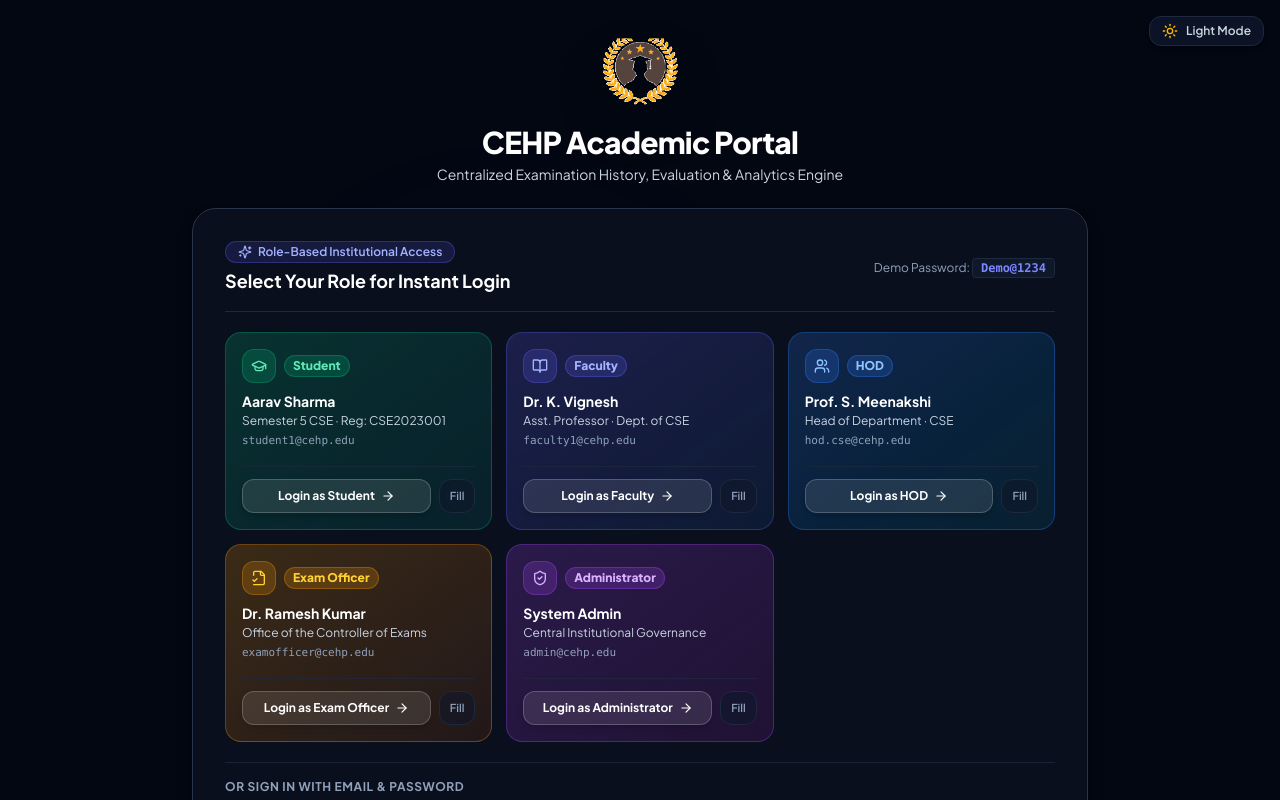
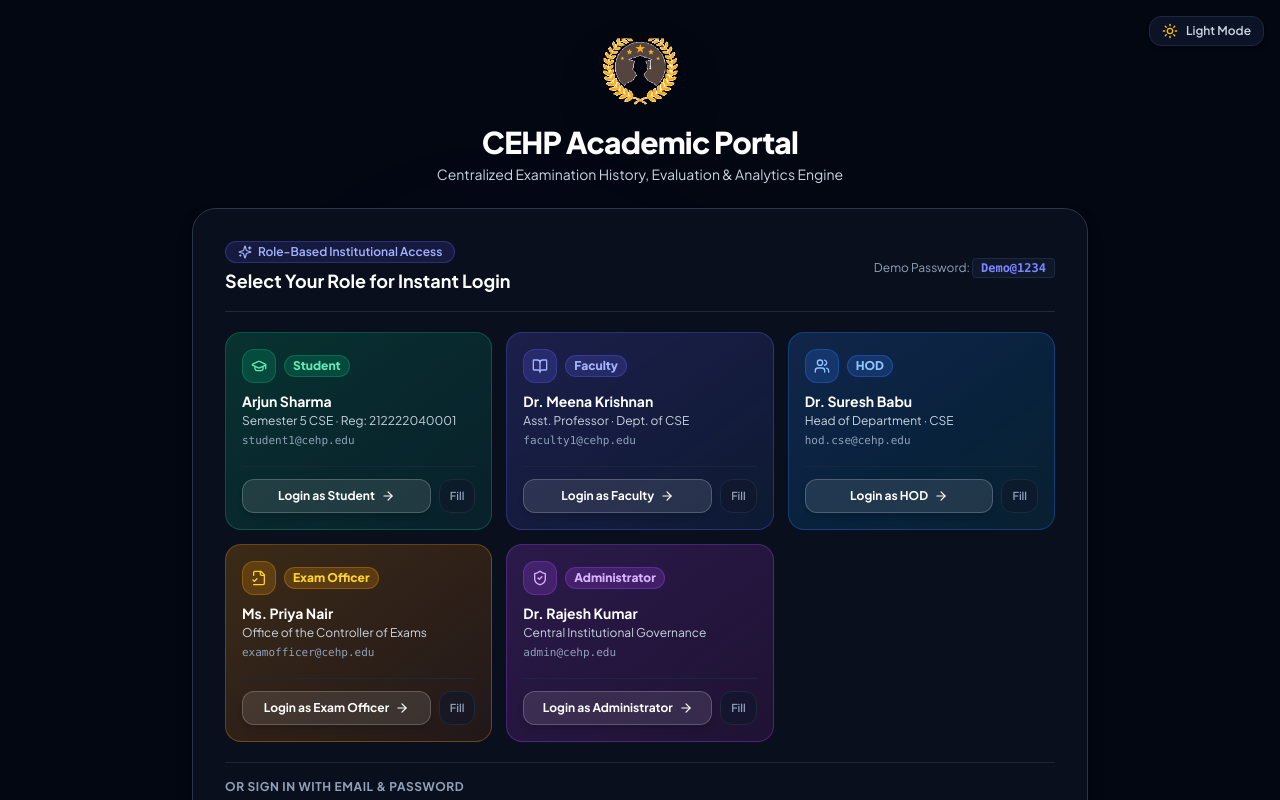
Before and after one commit to HARSAVARTHAN7/CEHP, a React (Vite) app in the folder frontend/: page /login in a window 1280 px wide. Shown: the top 800 px of the page. Built offline with nearby package versions, Linux system fonts and the light colour scheme; no server answers.

Commit message:
fix(auth): sync instant login roles with database accounts and refine connection error handling

```diff
--- a/frontend/src/pages/LoginPage.tsx
+++ b/frontend/src/pages/LoginPage.tsx
@@ -35,8 +35,8 @@ const ROLES: DemoRole[] = [
   {
     key: 'student',
     roleName: 'Student',
-    name: 'Aarav Sharma',
-    desc: 'Semester 5 CSE · Reg: CSE2023001',
+    name: 'Arjun Sharma',
+    desc: 'Semester 5 CSE · Reg: 212222040001',
     email: 'student1@cehp.edu',
     icon: GraduationCap,
     color: 'from-emerald-500/20 to-teal-500/10 border-emerald-500/30 hover:border-emerald-500/70',
@@ -47,7 +47,7 @@ const ROLES: DemoRole[] = [
   {
     key: 'faculty',
     roleName: 'Faculty',
-    name: 'Dr. K. Vignesh',
+    name: 'Dr. Meena Krishnan',
     desc: 'Asst. Professor · Dept. of CSE',
     email: 'faculty1@cehp.edu',
     icon: BookOpen,
@@ -59,7 +59,7 @@ const ROLES: DemoRole[] = [
   {
     key: 'hod',
     roleName: 'HOD',
-    name: 'Prof. S. Meenakshi',
+    name: 'Dr. Suresh Babu',
     desc: 'Head of Department · CSE',
     email: 'hod.cse@cehp.edu',
     icon: Users,
@@ -71,7 +71,7 @@ const ROLES: DemoRole[] = [
   {
     key: 'exam_officer',
     roleName: 'Exam Officer',
-    name: 'Dr. Ramesh Kumar',
+    name: 'Ms. Priya Nair',
     desc: 'Office of the Controller of Exams',
     email: 'examofficer@cehp.edu',
     icon: FileCheck2,
@@ -83,7 +83,7 @@ const ROLES: DemoRole[] = [
   {
     key: 'admin',
     roleName: 'Administrator',
-    name: 'System Admin',
+    name: 'Dr. Rajesh Kumar',
     desc: 'Central Institutional Governance',
     email: 'admin@cehp.edu',
     icon: ShieldCheck,
@@ -126,7 +126,7 @@ export default function LoginPage() {
       if (serverMessage) {
         setError(serverMessage);
       } else if (err.code === 'ERR_NETWORK' || !err.response) {
-        setError('Cannot connect to the backend server. Please verify your connection.');
+        setError('Cannot connect to the backend server. Please verify the backend is running on http://localhost:5000.');
       } else {
         setError(err.message || 'Login failed. Please check your credentials.');
       }
@@ -142,7 +142,14 @@ export default function LoginPage() {
       await login(role.email, 'Demo@1234');
       navigate('/dashboard');
     } catch (err: any) {
-      setError(err?.message || 'Login failed for selected role.');
+      const serverMessage = err.response?.data?.message;
+      if (serverMessage) {
+        setError(serverMessage);
+      } else if (err.code === 'ERR_NETWORK' || !err.response) {
+        setError('Cannot connect to the backend server. Please verify the backend is running on http://localhost:5000.');
+      } else {
+        setError(err?.message || 'Login failed for selected role.');
+      }
     } finally {
       setActiveLoggingRole(null);
     }
```
